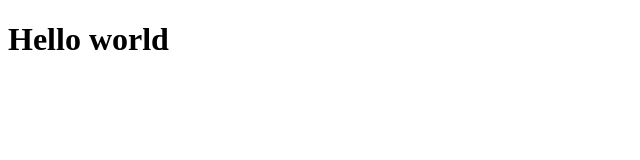
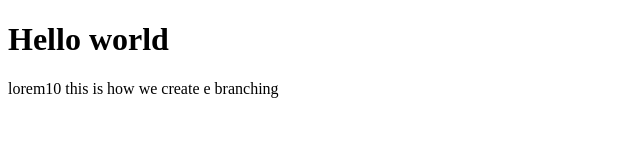
Before and after one commit to Jannatul-Nayem/readme-template, a plain HTML site: page index.html in a window 1280 px wide. Shown: the whole page, without its empty margins (0-640 px from the left). Drawn offline with Linux system fonts and the light colour scheme.

Commit message:
adding paragraph

```diff
--- a/index.html
+++ b/index.html
@@ -7,6 +7,8 @@
 </head>
 <body>
     <h1>Hello world</h1>
+    <p>lorem10 this is how we create e branching
+    </p>
 
 </body>
 </html>
```
